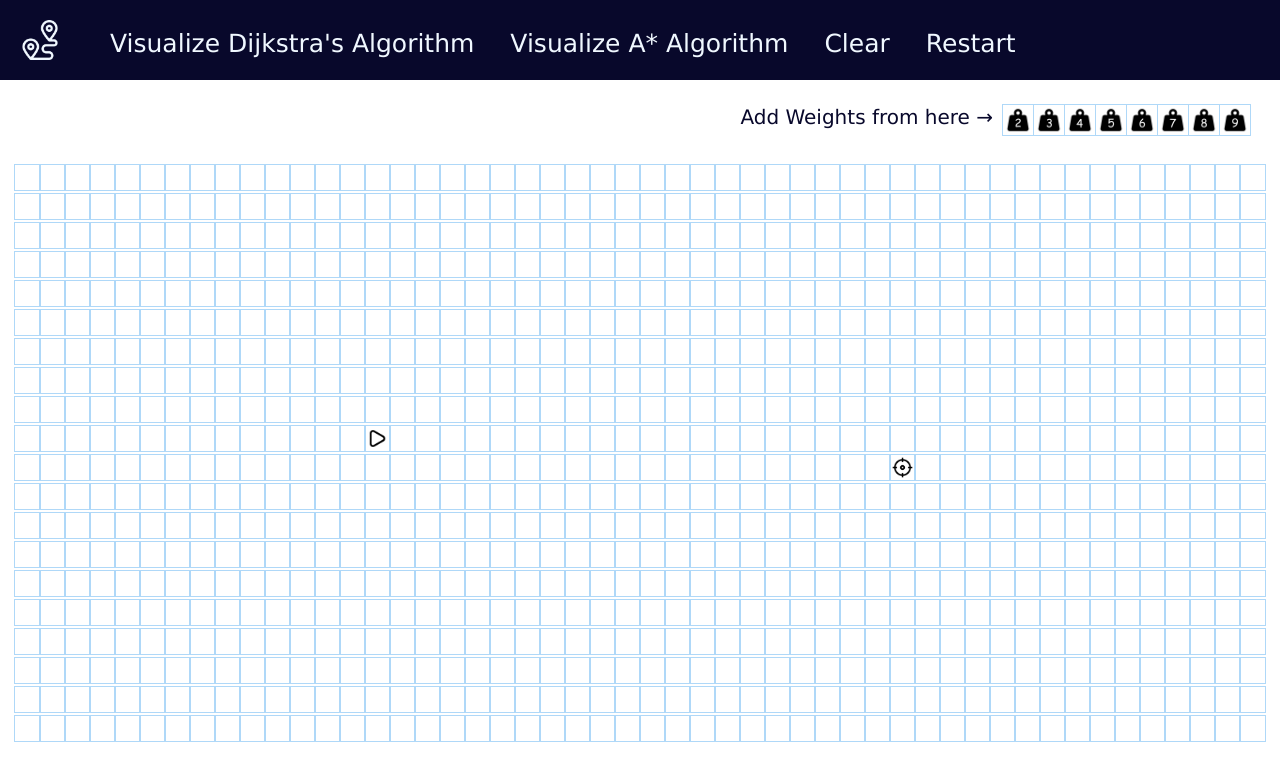
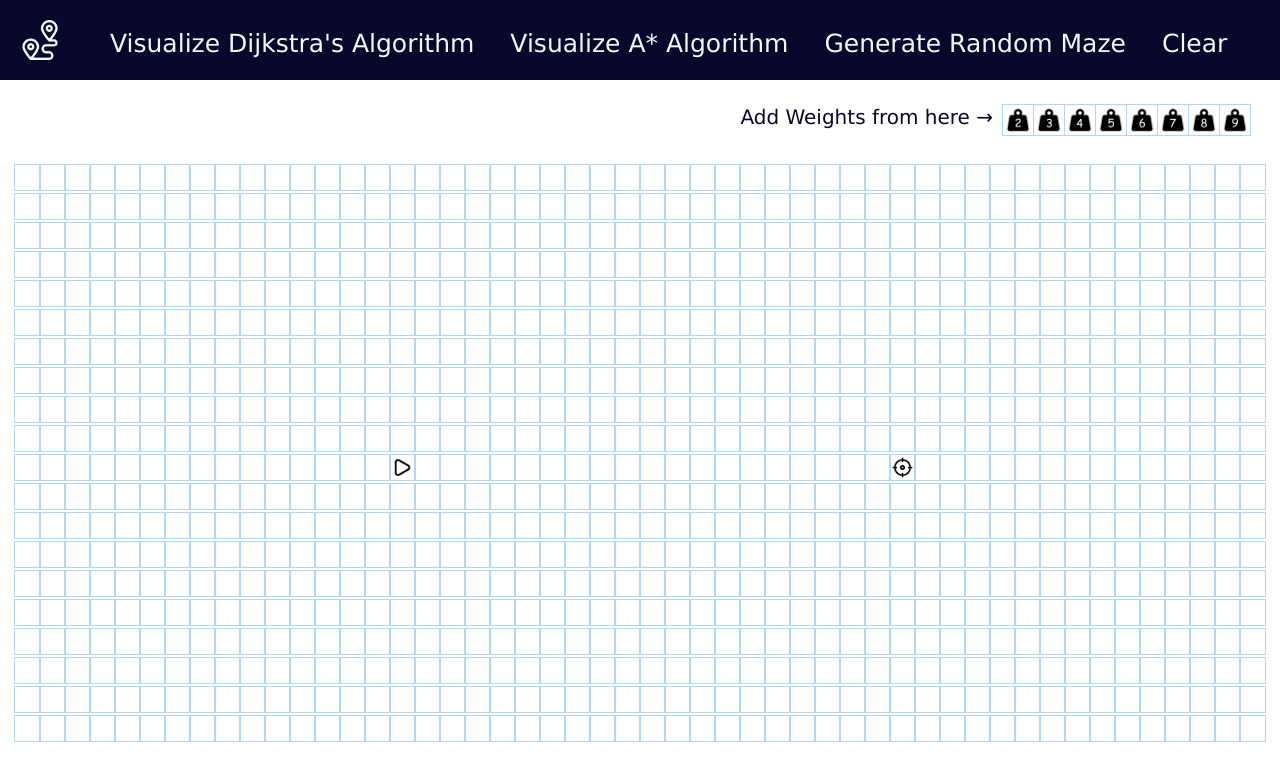
Before and after one commit to bharathprakash321/path-visualiizer, a React (Create React App) app: page / in a window 1280 px wide. Shown: the top 780 px of the page. Built offline with nearby package versions, Linux system fonts and the light colour scheme.

Commit message:
first commit

```diff
--- a/src/Path_app/Path_app.jsx
+++ b/src/Path_app/Path_app.jsx
@@ -2,11 +2,12 @@ import React, {Component} from 'react';
 import Node from './Node/Node';
 import {dijkstra, getNodesInShortestPathOrderDijkstra} from '../algorithms/dijkstra';
 import {astar, getNodesInShortestPathOrderAstar} from '../algorithms/astar';
+import {prim} from '../algorithms/prim';
 
 import './Path_app.css';
 
-let START_NODE_ROW = 9;
-let START_NODE_COL = 14;
+let START_NODE_ROW = 10;
+let START_NODE_COL = 15;
 let FINISH_NODE_ROW = 10;
 let FINISH_NODE_COL = 35;
 
@@ -86,7 +87,6 @@ export default class PathfindingVisualizer extends Component {
   }
 
   handleMouseUp(row, col) {
-    console.log('a');
     nodeWasPressed = true;
     CHANGE_START = false;
     CHANGE_FINISH = false;
@@ -99,8 +99,6 @@ export default class PathfindingVisualizer extends Component {
       const newGrid = updateWeight(this.state.grid, row, col);
       this.setState({grid: newGrid});
     }
-
-    console.log(row, col);
   }
 
   animateDijkstra(visitedNodesInOrder, nodesInShortestPathOrder) {
@@ -235,19 +233,22 @@ export default class PathfindingVisualizer extends Component {
     }
   }
 
-  addtext(val) {
-    console.log(document.getElementById("myRange").value);
-    document.getElementById("demo").innerHTML = val;
-  }
-
   pressOutside() {
-    console.log('b');
     if(nodeWasPressed === false)
     {
       this.setState({weightIsPressed: 1});
       weightValue = 1;
     }
     nodeWasPressed = false;
+  }
+
+  generateMaze() {
+    this.clearGraph();
+    const {grid} = this.state;
+    const startNode = grid[START_NODE_ROW][START_NODE_COL];
+    const finishNode = grid[FINISH_NODE_ROW][FINISH_NODE_COL];
+
+    this.setState({grid: prim(grid, startNode, finishNode)});
   }
 
   render() {
@@ -266,11 +267,11 @@ export default class PathfindingVisualizer extends Component {
           <button className="start-button" onClick={() => this.visualizeAstar()}>
             Visualize A* Algorithm
           </button>
+          <button className="start-button" onClick={() => this.generateMaze()}>
+            Generate Random Maze
+          </button>
           <button className="start-button" onClick={() => this.clearGraph()}>
             Clear
-          </button>
-          <button className="start-button" onClick={() => window.location.reload()}>
-            Restart
           </button>
         </nav>
 
```
